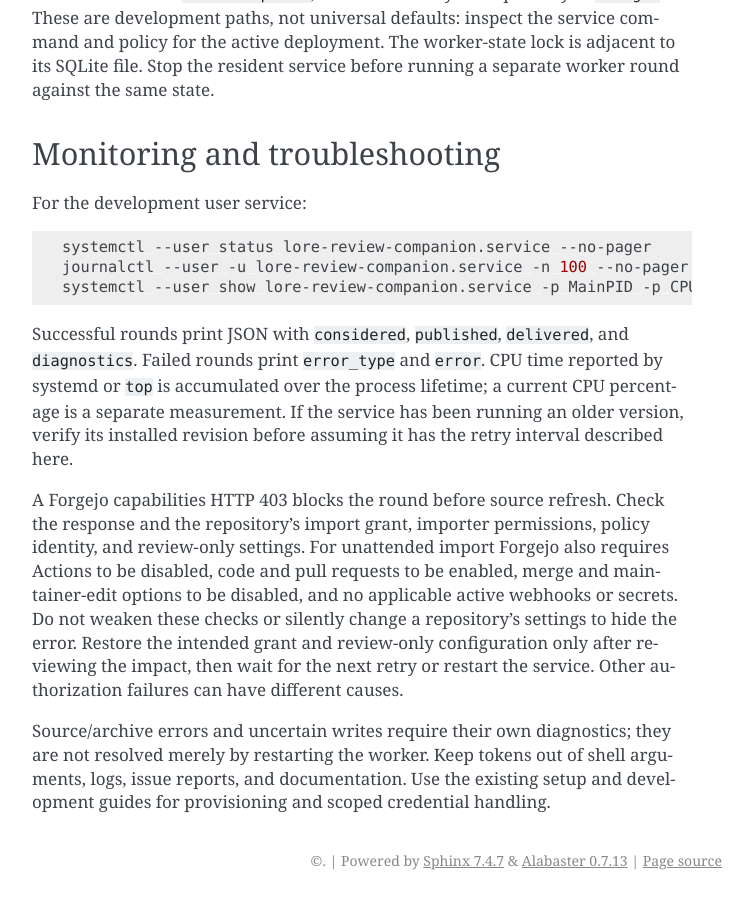
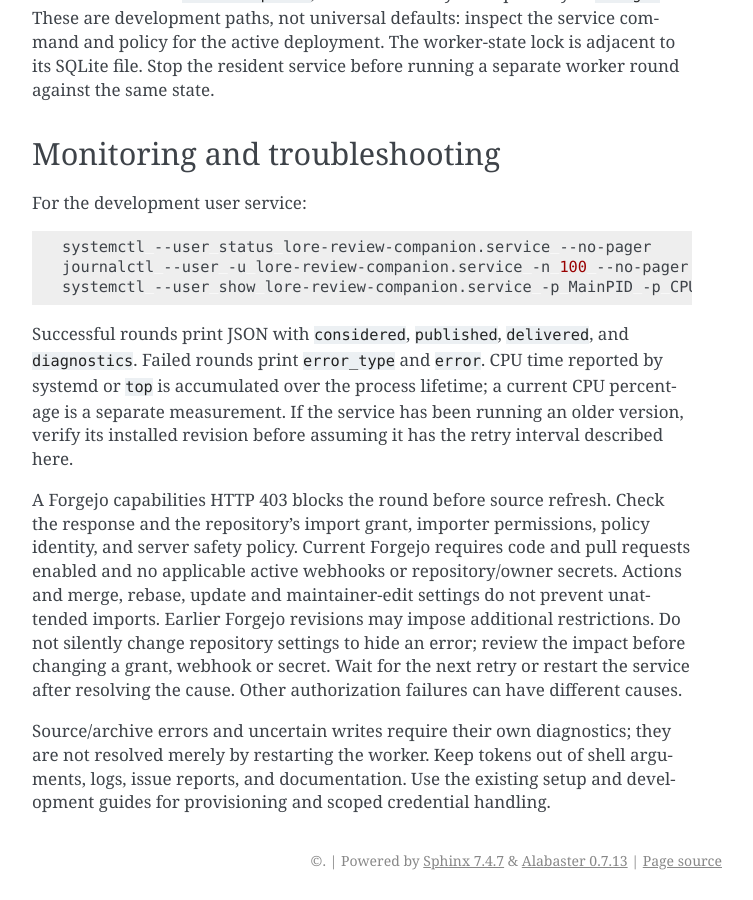
Before and after one commit to xen-review/lore-review-companion, a Sphinx documentation site: the page built from docs/worker.rst, in a window 1280 px wide and 900 px high, scrolled down 1536 px. Shown: the whole window, without its empty margins (388-1141 px from the left). Built offline with Sphinx 7.4.7, drawn with Linux system fonts in a browser that asks for light colours.

Commit message:
Preserve repository features when provisioning imports

```diff
--- a/docs/worker.rst
+++ b/docs/worker.rst
@@ -88,13 +88,14 @@ the retry interval described here.
 
 A Forgejo capabilities HTTP 403 blocks the round before source refresh. Check
 the response and the repository's import grant, importer permissions, policy
-identity, and review-only settings. For unattended import Forgejo also requires
-Actions to be disabled, code and pull requests to be enabled, merge and
-maintainer-edit options to be disabled, and no applicable active webhooks or
-secrets. Do not weaken these checks or silently change a repository's settings
-to hide the error. Restore the intended grant and review-only configuration
-only after reviewing the impact, then wait for the next retry or restart the
-service. Other authorization failures can have different causes.
+identity, and server safety policy. Current Forgejo requires code and pull
+requests enabled and no applicable active webhooks or repository/owner secrets.
+Actions and merge, rebase, update and maintainer-edit settings do not prevent
+unattended imports. Earlier Forgejo revisions may impose additional restrictions.
+Do not silently change repository settings to hide an error; review the impact
+before changing a grant, webhook or secret. Wait for the next retry or restart
+the service after resolving the cause. Other authorization failures can have
+different causes.
 
 Source/archive errors and uncertain writes require their own diagnostics;
 they are not resolved merely by restarting the worker. Keep tokens out of shell
```
Also changed, not shown: docs/INSTALL-XEN.md (+5 -3 lines), 3 other files.
